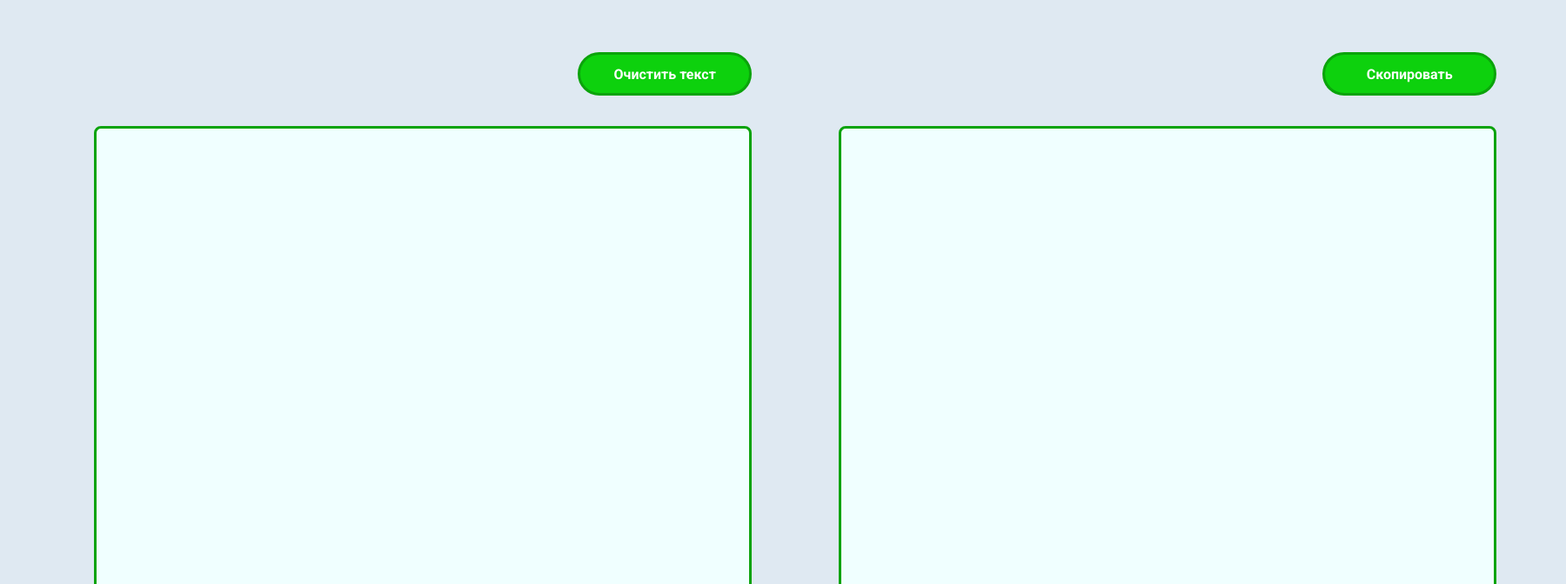
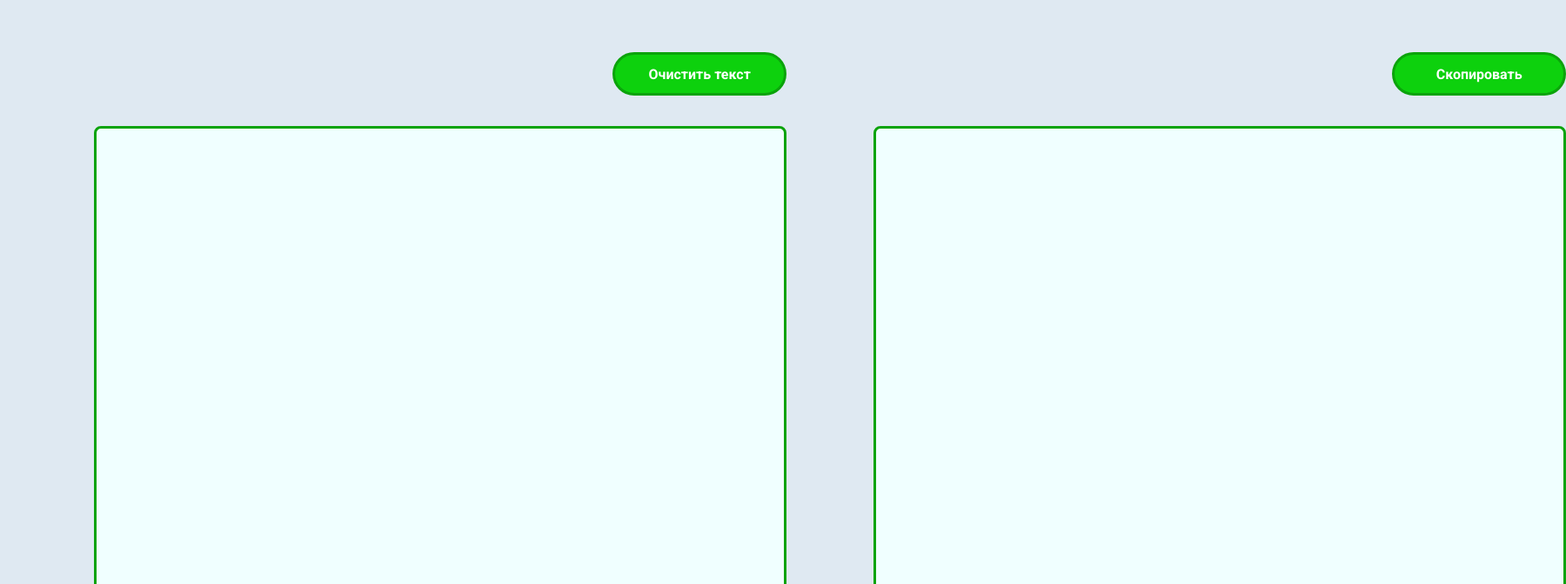
Before and after one commit to Irracionalnost/MoySkladParser, a Vue app: page / in a window 1280 px wide. Shown: the top 672 px of the page at 87% size, 1800 px wide, since content can reach past the window. Built offline with nearby package versions, Linux system fonts and the light colour scheme.

Commit message:
добавлена поддержка contentedittable

```diff
--- a/src/App.vue
+++ b/src/App.vue
@@ -1,14 +1,14 @@
 <script setup>
 import TextBlockInterface from './components/TextBlockInterface.vue';
 import { ref } from 'vue';
-const textBefore = ref('')
+
 const textAfter = ref('')
 
 </script>
 
 <template>
 <div class="body">
-    <TextBlockInterface v-model:text1="textBefore" v-model:text2="textAfter"/>
+    <TextBlockInterface v-model:textAfter="textAfter"/>
 </div>
 </template>
 
--- a/src/components/TextBlock.vue
+++ /dev/null
@@ -1,20 +0,0 @@
-<script setup>
-const text = defineModel()
-const update = inptext =>{
-    text.value = inptext
-}
-</script>
-<template>
-    <div class="text-block" contenteditable="true" @input="update($event.target.innerText)"> {{ text }}
-    </div>
-</template>
-
-<style scoped>
-.text-block{
-    width: 750px;
-    height: 600px;
-    border: 3px rgb(11, 163, 11) solid;
-    border-radius: 8px;
-    background-color: azure;
-}
-</style>
--- a/src/components/TextBlockInterface.vue
+++ b/src/components/TextBlockInterface.vue
@@ -1,19 +1,17 @@
 <script setup>
-import TextBlock from './TextBlock.vue';
 
-const text1 = defineModel('text1')
-const text2 = defineModel('text2')
+const textAfter = defineModel('textAfter')
 
 
 const clearText = () => {
-    text1.value = ''
-    text2.value = ''
+    document.getElementById('text-before').innerText = ''
+    textAfter.value = ''
 }
 
 const copyText = () => {
 let btn = document.getElementById('copy-btn')
 navigator.clipboard
-.writeText(text2.value)
+.writeText(textAfter.value)
 .then(() => {
     if (btn.innerText !== '✔ Готово') {
     const originalText = btn.innerText
@@ -27,39 +25,60 @@ navigator.clipboard
     alert('something went wrong')
 })
 }
+
+const inputText = (value) => {
+    textAfter.value = value
+}
+
 </script>
+
 
 <template>
 <div class="content">
     <div class="block">
         <button @click="clearText">Очистить текст</button>
-        <TextBlock id="textBefore" v-model="text1"/>
+        <div id="text-before" class="text-block" contenteditable="true" @input="inputText($event.target.innerHTML)"> </div>
     </div>
     <div class="block">
         <button @click="copyText" id="copy-btn">Скопировать</button>
-        <TextBlock id="textAfter" v-model="text2"/>
+        <div class="text-block"> {{ textAfter }} </div>
     </div>
 </div>
 </template>
 
 <style scoped>
-.content{
+
+.content {
     width: 86%;
     margin: 0 auto;
     display: flex;
     gap:100px;
 }
-.flex-between{
+
+.flex-between {
     display: flex;
     justify-content: space-between;
 }
-.block{
+
+.block {
     display: flex;
     flex-direction: column;
     align-items: flex-end;
     gap:35px;
 }
-button{
+
+.text-block{
+    width: 750px;
+    height: 600px;
+    border: 3px rgb(11, 163, 11) solid;
+    border-radius: 8px;
+    background-color: azure;
+    padding: 20px 10px 10px 30px;
+    white-space: normal;
+    overflow-y: scroll;
+}
+
+button {
     width: 200px;
     height: 50px;
     border-radius: 30px;
@@ -68,5 +87,8 @@ button{
     background-color: rgb(13, 209, 13);
     font-size: 16px;
     font-weight: 700;
+    cursor: pointer;
 }
+
+
 </style>
```
